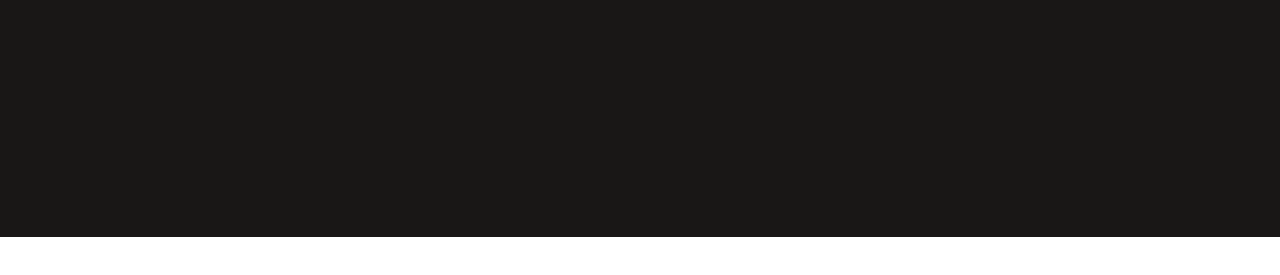
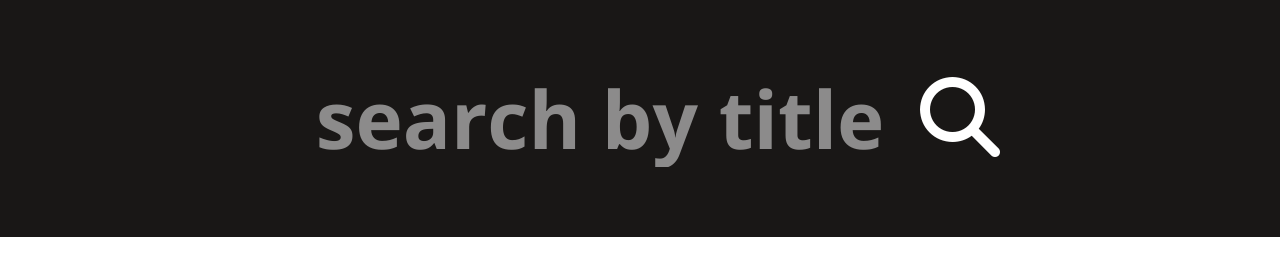
Before and after one commit to lindsma/Movie-Database, a website: page index.html in a window 1280 px wide. Shown: the part 83-358 px from the top of the page. Drawn offline with nearby package versions, Linux system fonts and the light colour scheme; a web font is replaced by a local one.

Commit message:
search bar styling

```diff
--- a/index.html
+++ b/index.html
@@ -4,10 +4,11 @@
 <head>
     <meta charset='UTF-8'>
     <meta content="width=device-width, initial-scale=1" name="viewport">
-    <title></title>
+    <title>cinemaDb</title>
     <!-- <link rel="shortcut icon" href="images/favicon.ico" type="image/x-icon"> -->
     <!-- <link rel="icon" href="images/favicon.ico" type="image/x-icon"> -->
-    <link href="https://fonts.googleapis.com/css?family=Quicksand:400,700|Londrina+Shadow|Monoton|Quicksand:300,400,700|Raleway+Dots|Righteous" rel="stylesheet">
+    <script src="https://use.fontawesome.com/6b4891366d.js"></script>
+    <link href="https://fonts.googleapis.com/css?family=Open+Sans:400,600,700,800|Londrina+Shadow|Monoton|Raleway+Dots|Righteous" rel="stylesheet">
     <!-- <link rel="stylesheet" href="lib/styles/main.min.css"> -->
     <link rel="stylesheet" href="src/styles/main.css">
 </head>
@@ -15,6 +16,12 @@
 <body ng-app='movieApp'>
     <header>
       <h1 class='site-name'>cinemaDb</h1>
+      <div class='search'>
+        <!-- <label for='searchbar'>search</label> -->
+
+        <input class='searchbar' type='text' placeholder='search by title'>
+        <i class="fa fa-search" aria-hidden="true"></i>
+      </div>
     </header>
     <main>
       <ui-view></ui-view>
--- a/src/styles/partials/_header.scss
+++ b/src/styles/partials/_header.scss
@@ -1,10 +1,42 @@
 header {
+    background: $codGray;
+    display: flex;
+    flex-wrap: wrap;
     height: 40%;
-  background: $codGray;
+
     .site-name {
         font-family: $righteous;
         color: $gold;
         font-size: 40px;
         padding: 20px;
     }
+
+    .search {
+        display: flex;
+        justify-content: center;
+        width: 100%;
+
+        .fa-search {
+          color: white;
+          font-size: 80px;
+          line-height: 100px;
         }
+
+        input {
+            background: $codGray;
+            border: none;
+            color: $ecruWhite;
+            font-family: $openSans;
+            font-size: 80px;
+            font-weight: bold;
+            height: 100px;
+            outline: none;
+            text-align: center;
+            width: 50%;
+
+            @include placeholder {
+              color: rgba(255, 255, 255, .5);
+            }
+        }
+    }
+}
--- a/src/styles/partials/setup/_fonts.scss
+++ b/src/styles/partials/setup/_fonts.scss
@@ -3,3 +3,4 @@
 // $ralewayDots: 'Raleway Dots', cursive;
 // $londrinaShadow: 'Londrina Shadow', cursive;
 $quicksand: 'Quicksand', sans-serif;
+$openSans: 'Open Sans', sans-serif;
```
Also changed, not shown: src/styles/main.css. Lines whose indentation alone changed are shown as unchanged.
